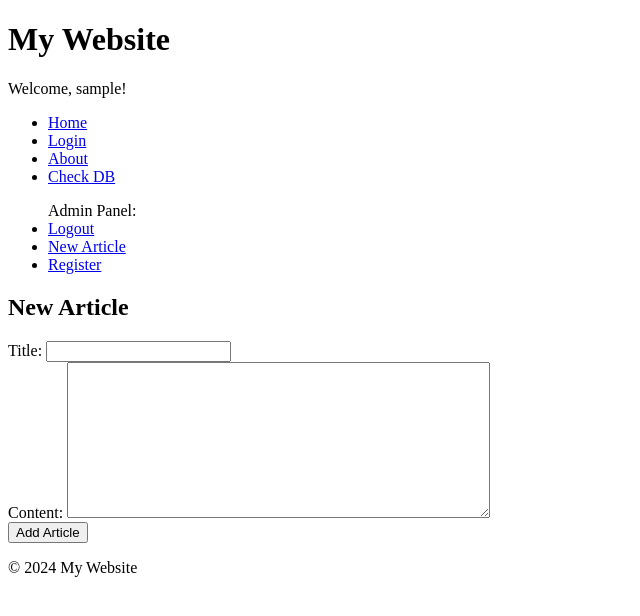
After one commit to KrzysztofMarciniak/FPBCMS, a Flask app: page /articles/new in a window 1280 px wide. The commit adds this page. Shown: the top 616 px of the page, without its empty margins (0-640 px from the left). Run offline with Flask 3, Linux system fonts and the light colour scheme; the visitor is signed in with stand-in values (Sample User, id 1).

Commit message:
articles CRUD

```diff
--- a/app.py
+++ b/app.py
@@ -1,5 +1,4 @@
 from flask import Flask, render_template, request, redirect, url_for, session
-from controllers.register import RegisterManager
 
 from model import MySQLModel
 
@@ -16,15 +15,6 @@ app.register_blueprint(about_bp)
 app.register_blueprint(login_bp)
 app.register_blueprint(register_bp)
 app.register_blueprint(articles_bp, url_prefix='/articles')
-
-
-@app.route('/admin')
-def admin():
-    if 'admin' in session and session['admin'] == True:
-        return render_template('admin/admin.html')
-    else:
-        return redirect(url_for('login.login'))
-
 @app.route('/checkdb')
 def check_db():
     mysql_model = MySQLModel()
--- a/model.py
+++ b/model.py
@@ -103,7 +103,6 @@ class MySQLModel:
         success, message = self.connect()
         if not success:
             return False, message
-
         try:
             query = "INSERT INTO users (username, password) VALUES (%s, %s)"
             self.cursor.execute(query, (username, password))
@@ -126,36 +125,6 @@ class MySQLModel:
             return False, str(err)
         finally:
             self.disconnect()
-    def edit_user(self, user_id, username, password):
-        success, message = self.connect()
-        if not success:
-            return False, message
-
-        try:
-            query = "UPDATE users SET username = %s, password = %s WHERE id = %s"
-            self.cursor.execute(query, (username, password, user_id))
-            self.connection.commit()
-            return True, "User edited"
-        except mysql.connector.Error as err:
-            return False, str(err)
-        finally:
-            self.disconnect()
-
-    def remove_user(self, user_id):
-        success, message = self.connect()
-        if not success:
-            return False, message
-
-        try:
-            query = "DELETE FROM users WHERE id = %s"
-            self.cursor.execute(query, (user_id,))
-            self.connection.commit()
-            return True, "User removed"
-        except mysql.connector.Error as err:
-            return False, str(err)
-        finally:
-            self.disconnect()
-
     def get_titles_and_dates(self):
         success, message = self.connect()
         if not success:
@@ -195,25 +164,38 @@ class MySQLModel:
             return False, str(err)
         finally:
             self.disconnect()
-    def edit_article(self, article_id, title, content):
+    def edit_article(self, article_title, article_content):
         success, message = self.connect()
         if not success:
             return False, message
         try:
-            query = "UPDATE articles SET title = %s, content = %s WHERE id = %s"
-            self.cursor.execute(query, (title, content, article_id))
+            query = "UPDATE articles SET content = %s WHERE title = %s"
+            self.cursor.execute(query, (article_content, article_title))
             self.connection.commit()
             return True, "Article edited"
         except mysql.connector.Error as err:
             return False, str(err)
         finally:
             self.disconnect()
+
     def check_database_connection(self):
         success, message = self.connect()
         if success:
             self.disconnect()
         return success, message
-
+    def delete_article(self, article_title):
+        success, message = self.connect()
+        if not success:
+            return False, message
+        try:
+            query = "DELETE FROM articles WHERE title = %s"
+            self.cursor.execute(query, (article_title,))
+            self.connection.commit()
+            return True, "Article deleted"
+        except mysql.connector.Error as err:
+            return False, str(err)
+        finally:
+            self.disconnect()
     def ensure_tables_exist(self):
         success, message = self.connect()
         if not success:
--- a/routes/articles.py
+++ b/routes/articles.py
@@ -1,6 +1,5 @@
-from flask import Blueprint, render_template, request, redirect, url_for
+from flask import Blueprint, render_template, request, redirect, url_for, session
 from model import MySQLModel
-
 articles_bp = Blueprint('articles', __name__)
 
 @articles_bp.route('/')
@@ -23,26 +22,50 @@ def read(article_title):
     if not success:
         return article
     return render_template('articles/read.html', title='Read', content=article)
-@articles_bp.route('/<article_title>/edit', methods=['GET'])
-def edit_get(article_title):
+@articles_bp.route('/new', methods=['GET', 'POST'])
+def new():
     mysql_model = MySQLModel()
-    success, message = mysql_model.connect()
-    if not success:
-        return message
-    success, article = mysql_model.edit_article(article_title)
-    if not success:
-        return article
-    return render_template('articles/edit.html', title='Edit', content=article)
+    if 'admin' in session and session['admin'] == True:
+        if request.method == 'POST':
+            title = request.form['title']
+            content = request.form['content']
+            success, message = mysql_model.add_article(title, content)
+            if not success:
+                return message
+            return redirect(url_for('articles.all'))
+        else:
+            return render_template('articles/new.html', title='New Article')
+    else:
+        return 'Access denied'
+@articles_bp.route('/<article_title>/delete', methods=['POST'])
+def delete(article_title):
+    mysql_model = MySQLModel()
+    if 'admin' in session and session['admin'] == True:
+        success, message = mysql_model.delete_article(article_title)
+        if not success:
+            return message
+        return redirect(url_for('articles.all'))
+    else:
+        return "Only admin can delete articles"
 
-@articles_bp.route('/<article_title>/edit', methods=['POST'])
-def edit_post(article_title):
+
+@articles_bp.route('/<article_title>/edit', methods=['GET', 'POST'])
+def edit(article_title):
     mysql_model = MySQLModel()
-    success, message = mysql_model.connect()
-    if not success:
-        return message
-    title = request.form.get('title')
-    content = request.form.get('content')
-    success, message = mysql_model.edit_article(article_title, title, content)
-    if not success:
-        return message
-    return redirect(url_for('articles.read', article_title=article_title))
+    if 'admin' in session and session['admin'] == True:
+        if request.method == 'POST':
+            new_content = request.form['content']
+            success, message = mysql_model.edit_article(article_title, new_content)
+            if not success:
+                return message
+            return redirect(url_for('articles.read', article_title=article_title))
+        else:
+            success, message = mysql_model.connect()
+            if not success:
+                return message
+            success, article = mysql_model.get_content(article_title)
+            if not success:
+                return article
+            return render_template('articles/edit.html', title='Edit Article', content=article)
+    else:
+        return 'Access denied'
--- /dev/null
+++ b/templates/articles/new.html
@@ -0,0 +1,12 @@
+{% extends 'layout.html' %}
+
+{% block content %}
+<h2>New Article</h2>
+<form action="{{ url_for('articles.new') }}" method="post">
+    <label for="title">Title:</label>
+    <input type="text" id="title" name="title" required><br>
+    <label for="content">Content:</label>
+    <textarea id="content" name="content" rows="10" cols="50" required></textarea><br>
+    <input type="submit" value="Add Article">
+</form>
+{% endblock %}
--- a/templates/articles/read.html
+++ b/templates/articles/read.html
@@ -7,8 +7,10 @@
         <p><strong>Title:</strong> {{ content[1] }}</p>
         <p>{{ content[0] }}</p>
         {% if 'admin' in session and session['admin'] == True %}
-            <a href="{{ url_for('edit_article', article_id=content[0]) }}">Edit</a>
-            <a href="{{ url_for('delete_article', article_id=content[0]) }}">Delete</a>
+            <a href="{{ url_for('articles.edit', article_title=content[1]) }}">Edit</a>
+            <form action="{{ url_for('articles.delete', article_title=content[1]) }}" method="POST">
+                <input type="submit" value="Delete">
+            </form>
         {% endif %}
     </div>
 {% endblock %}
--- a/templates/layout.html
+++ b/templates/layout.html
@@ -9,7 +9,7 @@
     {% include 'header.html' %}
     {% include 'nav.html' %}
     <div class="content">
-        {{content}}
+
         {% block content %} {% endblock %}
     </div>
     {% include 'footer.html' %}
--- a/templates/nav.html
+++ b/templates/nav.html
@@ -2,14 +2,14 @@
     <ul>
         <li><a href="{{ url_for('index.index') }}">Home</a></li>
         <li><a href="{{ url_for('login.login') }}">Login</a></li>
-        <li><a href="{{ url_for('register.register') }}">Register</a></li>
         <li><a href="{{ url_for('about.about') }}">About</a></li>
-        <li><a href="{{ url_for('login.logout') }}">Logout</a></li>
         <li><a href="{{ url_for('check_db') }}">Check DB</a></li>
     </ul>
     {% if 'admin' in session and session['admin'] == True %}
-    <ul>Admin Panel
-        <li><a href="{{ url_for('admin') }}">Admin</a></li>
+    <ul>Admin Panel:
+        <li><a href="{{ url_for('login.logout') }}">Logout</a></li>
+        <li> <a href="{{ url_for('articles.new') }}">New Article</a></li>
+        <li><a href="{{ url_for('register.register') }}">Register</a></li>
     </ul>
     {% endif %}
 </nav>
```
Also changed, not shown: controllers/edit.py (added, +8 -0 lines), routes/edit_user.py (added, +16 -0 lines), templates/articles/edit.html (+14 -13 lines), README.md, 1 other file.
